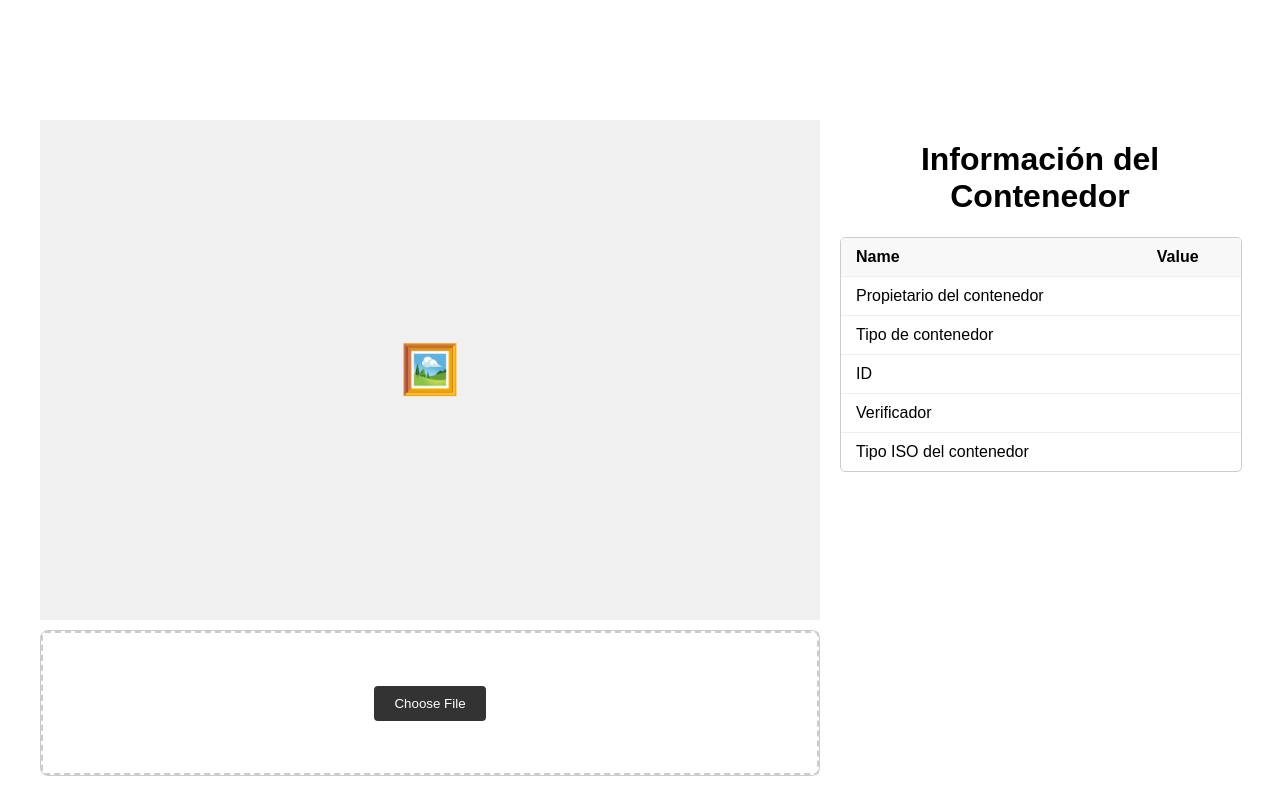
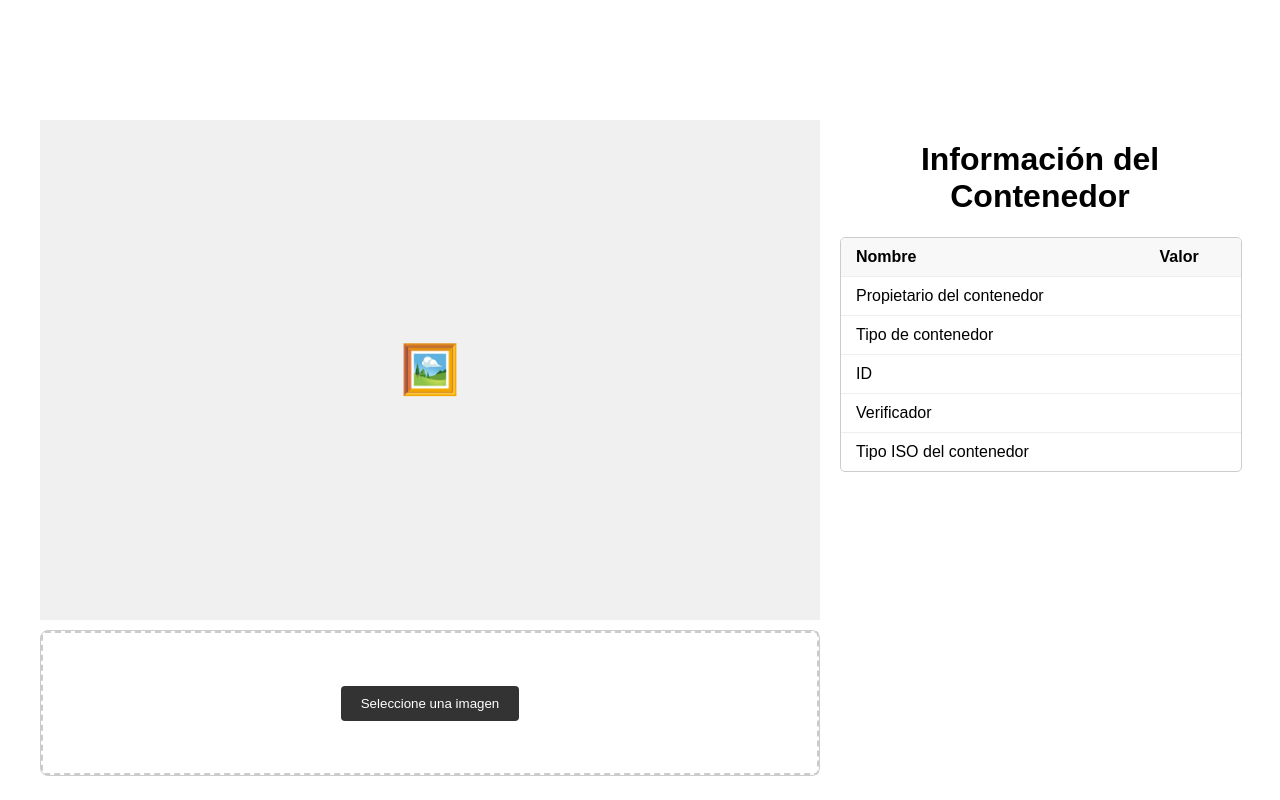
Before and after one commit to mcalvo11/gash-tir, a React (Create React App) app: page / in a window 1280 px wide. Built offline with nearby package versions, Linux system fonts and the light colour scheme; what aws-amplify would draw is missing.

Commit message:
Change the titles from english to Spanish

```diff
--- a/src/App.js
+++ b/src/App.js
@@ -56,7 +56,7 @@ function App() {
           <div className="upload-section">
             <div {...getRootProps({ className: 'dropzone' })}>
               <input {...getInputProps()} />
-              {isDragActive ? <p>Drop the image here ...</p> : <button className="choose-file-btn">Choose File</button>}
+              {isDragActive ? <p>Arrastre la imagen aqui ...</p> : <button className="choose-file-btn">Seleccione una imagen</button>}
             </div>
           </div>
         </div>
--- a/src/ContainerInfoTable.js
+++ b/src/ContainerInfoTable.js
@@ -7,8 +7,8 @@ const ContainerInfoTable = ({ containerData }) => {
       <table>
         <tbody>
           <tr>
-            <th>Name</th>
-            <th>Value</th>
+            <th>Nombre</th>
+            <th>Valor</th>
           </tr>
           <tr>
             <td>Propietario del contenedor</td>
```
